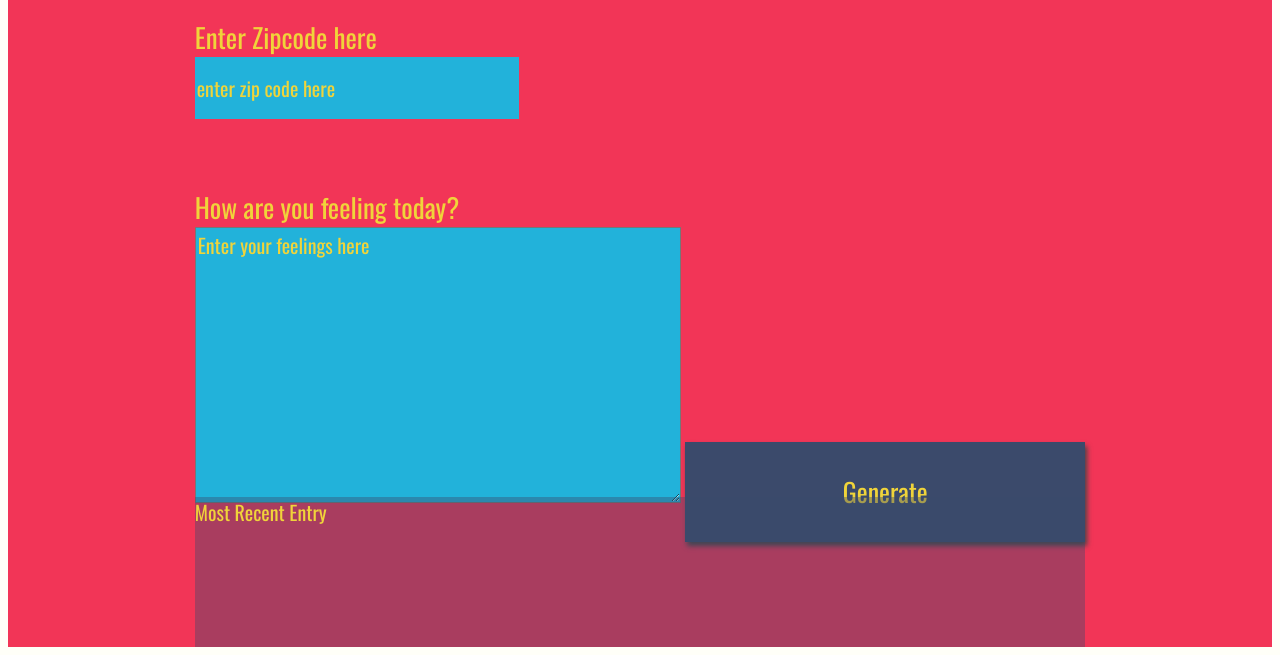
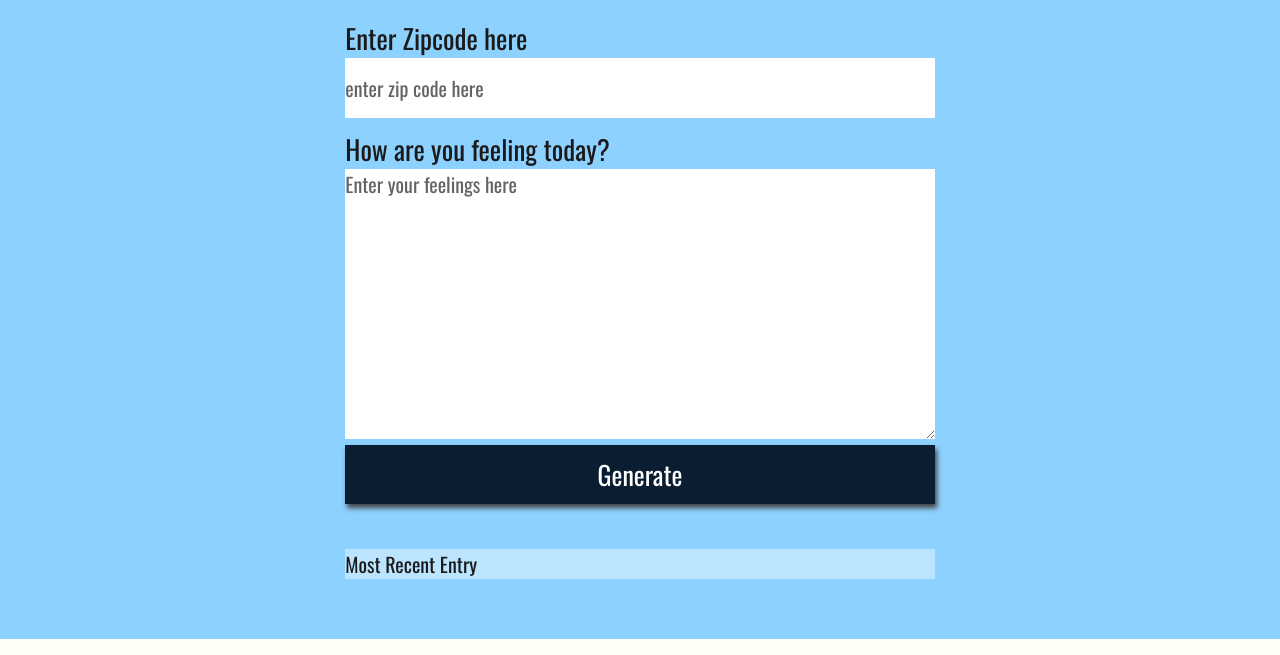
Before and after one commit to abduoghazaly/weather-journal-app, a website: page website/index.html in a window 1280 px wide. Shown: the part 161-816 px from the top of the page. Drawn offline with nearby package versions, Linux system fonts and the light colour scheme; a web font is replaced by a local one.

Commit message:
update some styles

```diff
--- a/website/style.css
+++ b/website/style.css
@@ -1,6 +1,7 @@
 body{
     background: #fffff8;
     font-family: -apple-system, BlinkMacSystemFont, sans-serif;
+    margin: 0;
 }
 
 #app{
@@ -8,10 +9,11 @@ body{
     grid-auto-rows: minmax(150px, auto);
     /* grid-template-columns:  */
     height:100vh;
-    background: #f23557;
-    color: #f0d43a;
+    background: #8dd1ff;
+    color: #1a1a1a;
     justify-content: center;
-    grid-gap: 1em;
+    align-items: center;
+    grid-gap: .2em;
     font-size: 20px;
     font-family: 'Oswald', sans-serif;
 }
@@ -21,11 +23,11 @@ body{
 }
 
 .entry{
-    background: rgba(59, 74, 107, .4);
+    background: rgba(255, 255, 255, 0.4);
 }
 
 #entryHolder{
-
+height: 100%;
 }
 
 #date{
@@ -41,7 +43,7 @@ body{
 }
 
 .headline {
-
+    font-size: 3em;
 }
 .title{
 
@@ -56,19 +58,21 @@ label{
 input{
     display:block;
     height: 60px;
-    width: 320px;
-    background:#22b2da;
-    color: #f0d43a;
+    width: 100%;
+    padding: 0;
+    background:#ffffff;
+    color: #1d1d1d;
     font-size: 20px;
     font-family: 'Oswald', sans-serif;
     border: none;
 }
 
 button{
-    width: 400px;
-    height: 100px;
-    background: #3b4a6b;
-    color: #f0d43a;
+    width: 100%;
+    /* height: 100px; */
+    padding: 10px ;
+    background: #0b1d31;
+    color: #ffffff;
     font-size: 26px;
     font-family: 'Oswald', sans-serif;
     border: none;
@@ -79,8 +83,11 @@ h1{
 }
 
 textarea{
-    background:#22b2da;
-    color: #f0d43a;
+    width: 100%;
+    border: none;
+    padding: 0;
+    background:#ffffff;
+    color: #1d1d1d;
     font-size: 20px;
     font-family: 'Oswald', sans-serif;
 }
@@ -93,19 +100,19 @@ button:focus {
 }
 /* Style for Placeholder Text*/
 ::placeholder { /* Firefox, Chrome, Opera */
-    color: #f0d43a;
+    color: #646464;
     font-family: 'Oswald', sans-serif;
 
 }
 
 :-ms-input-placeholder { /* Internet Explorer 10-11 */
-    color: #f0d43a;
+    color: #646464;
     font-family: 'Oswald', sans-serif;
 
 }
 
 ::-ms-input-placeholder { /* Microsoft Edge */
-    color: #f0d43a;
+    color: #646464;
     font-family: 'Oswald', sans-serif;
 
 }
```
